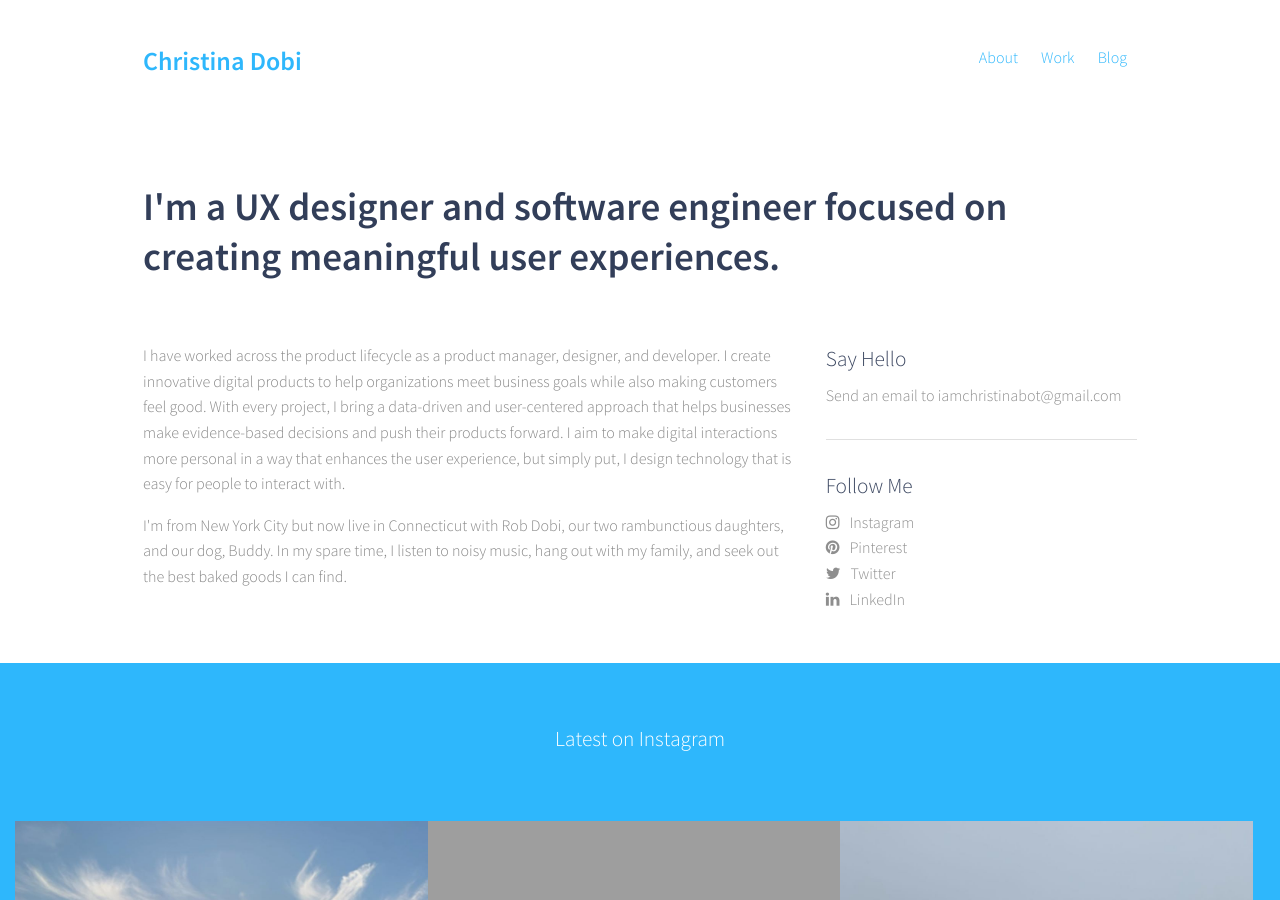
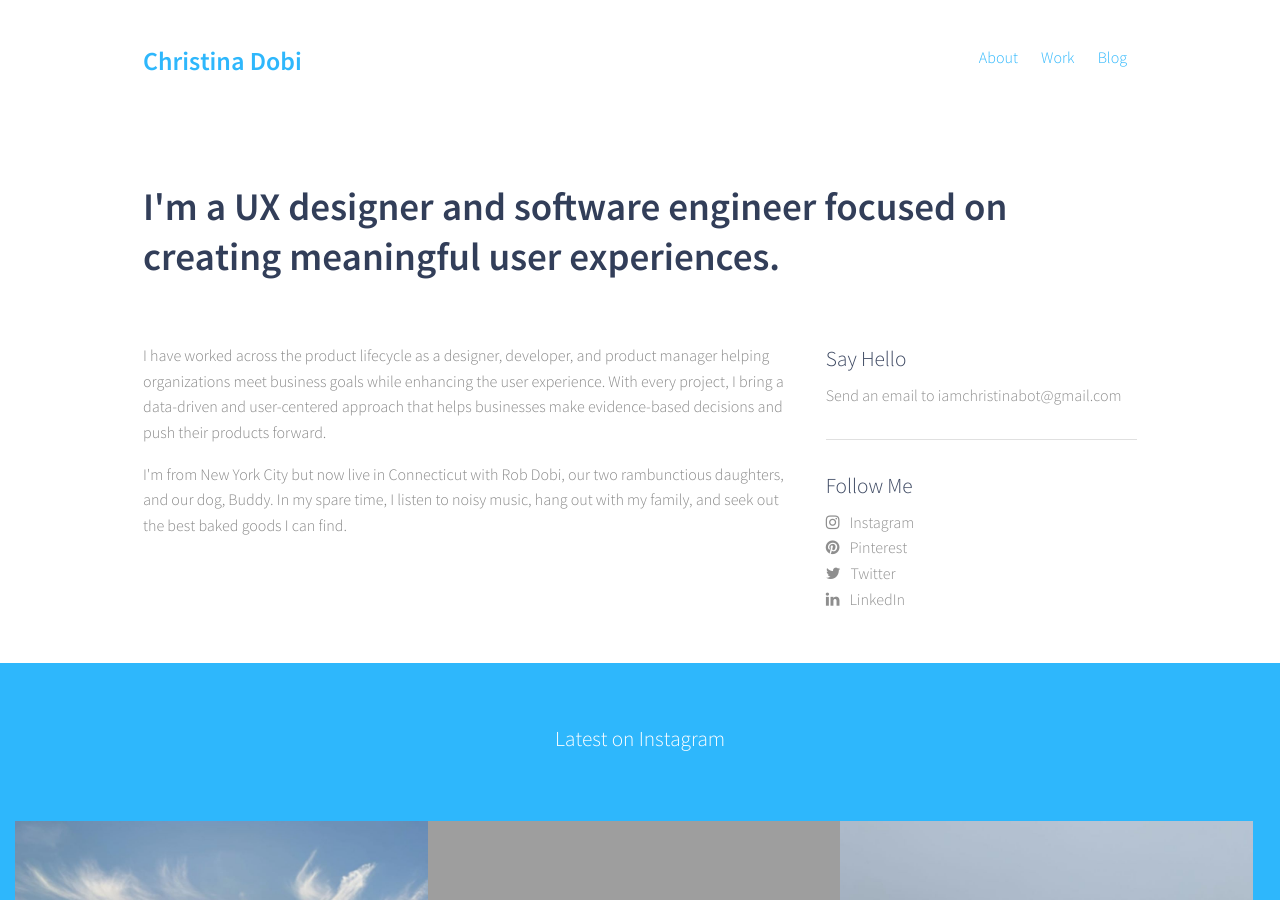
Before and after one commit to iamchristinabot/iamchristinabot.github.io, a Jekyll site: the page built from about/index.html, in a window 1280 px wide and 900 px high. Built offline with Jekyll 4.4.1, drawn with Linux system fonts in a browser that asks for light colours; nearby versions of some CDN libraries.

Commit message:
Update about text

```diff
--- a/about/index.html
+++ b/about/index.html
@@ -23,18 +23,11 @@ sidebar-social: true
     <div class="row fadeIn">
       <div class="col-sm-8">
         <p>
-          I have worked across the product lifecycle as a product manager,
-          designer, and developer.
-
-          I create innovative digital products to help organizations meet business goals while also making customers
-          feel good.
+          I have worked across the product lifecycle as a designer, developer, and product manager helping organizations
+          meet business goals while enhancing the user experience.
 
           With every project, I bring a data-driven and user-centered approach that helps businesses make evidence-based
           decisions and push their products forward.
-
-          I aim to make digital interactions more personal in a way that enhances the user experience, but simply put, I
-          design technology that is easy for people to
-          interact with.
         </p>
         <p>
           I'm from New York City but now live in Connecticut with
```
